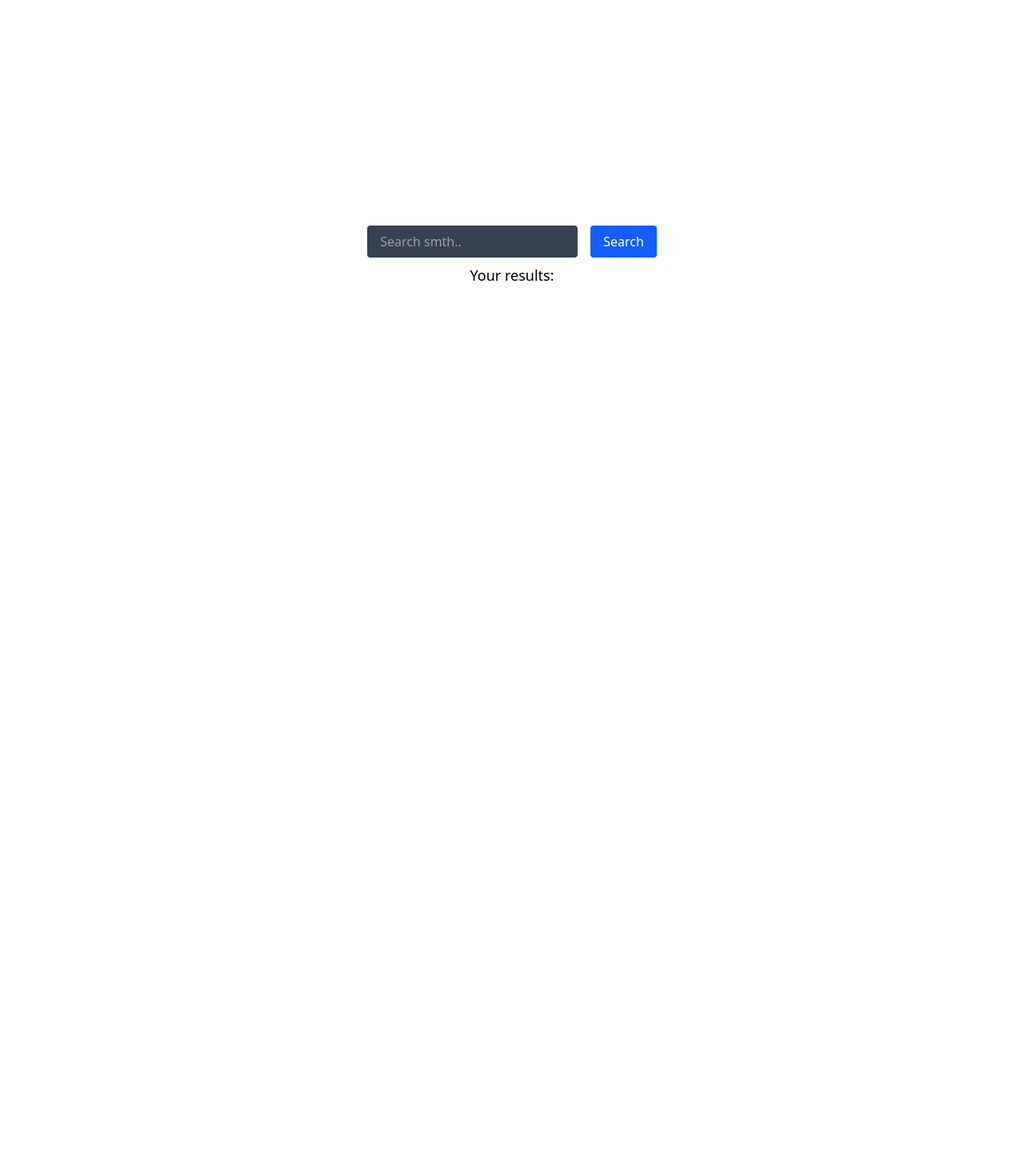
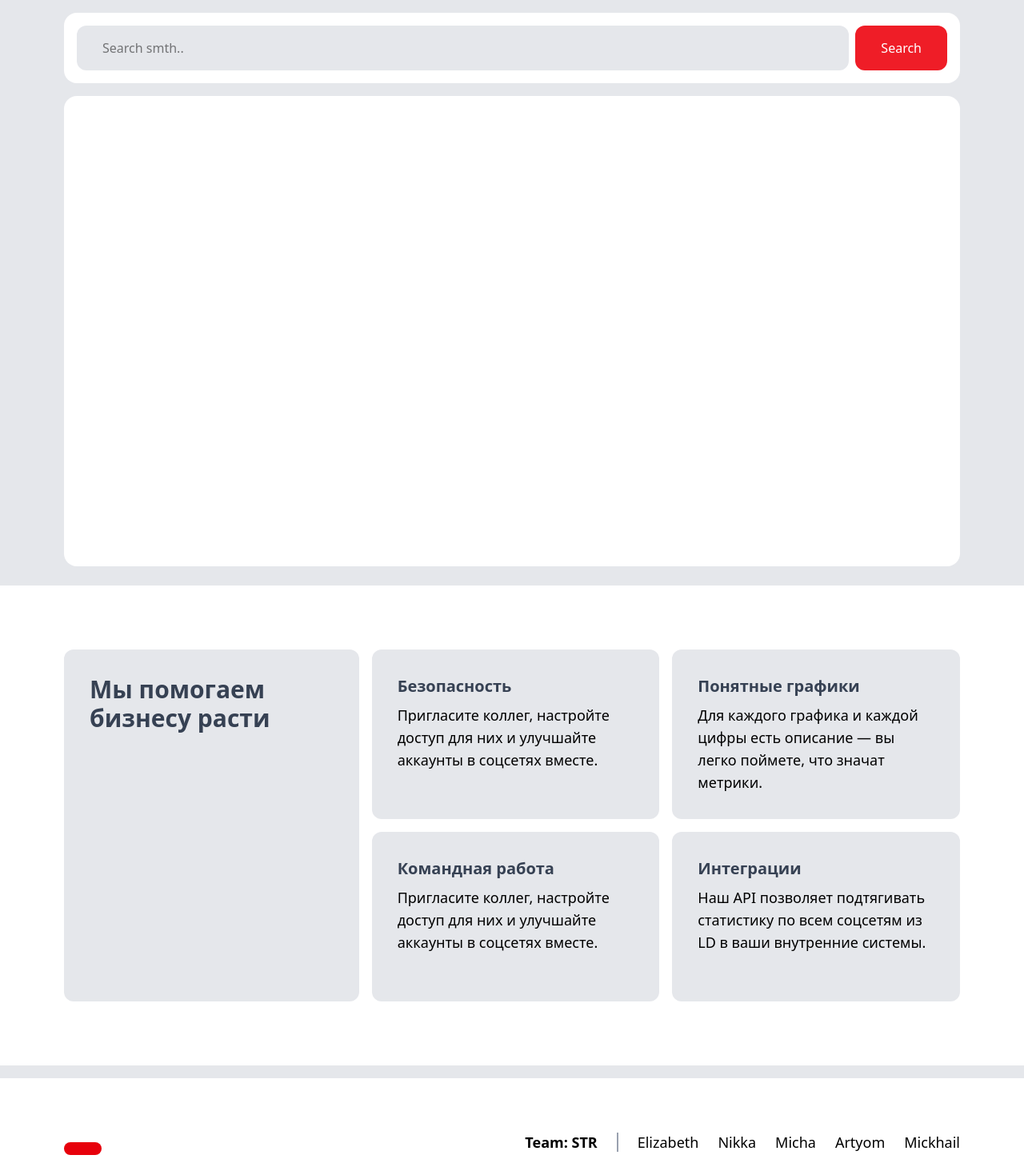
Before and after one commit to www-str/www-str-frontend, a React (Vite) app: page / in a window 1280 px wide. Shown: the part 80-1529 px from the top of the page at 80% size. Before the commit the page ends 800 px from the top, so only its background shows below. Built offline with nearby package versions, Linux system fonts and the light colour scheme.

Commit message:
feat: main page added

```diff
--- a/src/App.tsx
+++ b/src/App.tsx
@@ -1,11 +1,25 @@
-import { useState } from 'react';
+import { useRef, useState } from 'react';
+import WideContainer from './components/WideContainer';
+import NarrowContainer from './components/NarrowContainer';
+import AboutBlock from './components/AboutBlock';
+import Logo from './components/Logo';
+import FormModal from './components/FormModal';
+import Button from './components/ui/Button';
+import axios from 'axios';
 
 function App() {
   const [search, setSearch] = useState("");
   const [result, setResult] = useState("");
 
+  const [modalOpen, setModalOpen] = useState(false);
+
+  const ref = useRef<HTMLDivElement>(null);
+
+
+
   const handlClick = () => {
     setResult(search);
+    setModalOpen(prev => !prev)
   }
 
   const handleChangeSearch = (e: React.ChangeEvent<HTMLInputElement>) => {
@@ -13,17 +27,67 @@ function App() {
     setResult("")
   }
 
+  const handleScroll = (e: React.MouseEvent<HTMLElement>) => {
+    e.preventDefault();
+
+    ref.current?.scrollIntoView({
+      behavior: 'smooth'
+    });
+  }
+
   return (
-    <div className="flex flex-col gap-2  items-center justify-center h-screen">
-      <div className="flex  gap-4 items-center">
-        <input
-          placeholder='Search smth..'
-          className='bg-gray-700 text-white rounded px-4 py-2'
-          type="text" value={search} onChange={handleChangeSearch}
-        />
-        <button onClick={handlClick} className='bg-blue-600 text-white px-4 py-2 rounded'>Search</button>
+    <div className="flex flex-col bg-gray-200">
+      {modalOpen && <FormModal />}
+
+      <div className="h-screen flex flex-col gap-4">
+        <WideContainer classname='flex items-center gap-2 max-h-20'>
+          <>
+            <Logo />
+            <a className="ml-auto mr-0 cursor-pointer text-[#ef1d27] font-medium" onClick={handleScroll}>About</a>
+          </>
+        </WideContainer>
+
+        <NarrowContainer classname='p-4 flex gap-2 items-start'>
+          <>
+            <input
+              placeholder='Search smth..'
+              className='bg-gray-200 font-medium text-black rounded-xl px-8 h-full w-full outline-none'
+              type="text" value={search} onChange={handleChangeSearch}
+            />
+            <Button onclick={handlClick}>Search</Button>
+          </>
+        </NarrowContainer>
+        <NarrowContainer classname='h-full mb-3'></NarrowContainer>
       </div>
-      <p className='text-lg block'>Your results: {result}</p>
+
+      <div className='flex flex-col gap-4 pt-3' ref={ref}>
+        <WideContainer classname='py-20 flex flex-col lg:flex-row gap-4'>
+          <>
+            <AboutBlock title='Мы помогаем бизнесу расти' />
+            <div className="w-full lg:w-2/3 h-full grid grid-cols-1 md:grid-cols-2 grid-rows-2 gap-4">
+              <AboutBlock title='Безопасность' subtitle='Пригласите коллег, настройте доступ для них и улучшайте аккаунты в соцсетях вместе.' />
+              <AboutBlock title='Понятные графики' subtitle='Для каждого графика и каждой цифры есть описание — вы легко поймете, что значат метрики.' />
+              <AboutBlock title='Командная работа' subtitle='Пригласите коллег, настройте доступ для них и улучшайте аккаунты в соцсетях вместе.' />
+              <AboutBlock title='Интеграции' subtitle='Наш API позволяет подтягивать статистику по всем соцсетям из LD в ваши внутренние системы.' />
+            </div>
+          </>
+        </WideContainer>
+
+        <WideContainer classname='py-20 max-h-12 flex justify-between'>
+          <>
+            <Logo />
+            <div className="l-auto flex items-center gap-6">
+              <p className='text-lg font-bold'>Team: STR</p>
+              <span className='h-6 w-0.5 bg-gray-400'></span>
+              <p className='text-lg font-medium'>Elizabeth</p>
+              <p className='text-lg font-medium'>Nikka</p>
+              <p className='text-lg font-medium'>Micha</p>
+              <p className='text-lg font-medium'>Artyom</p>
+              <p className='text-lg font-medium'>Mickhail</p>
+            </div>
+          </>
+        </WideContainer>
+      </div>
     </div>
   )
 }
--- /dev/null
+++ b/src/components/AboutBlock.tsx
@@ -0,0 +1,18 @@
+import React from 'react'
+
+interface IAboutBlock {
+    title: string;
+    subtitle?: string;
+    icon?: string;
+}
+
+const AboutBlock = ({ title, subtitle, icon }: IAboutBlock) => {
+    return (
+        <div className={subtitle ? 'w-full h-full bg-gray-200 rounded-xl p-8' : "w-full lg:w-1/3 bg-gray-200 rounded-xl p-8"}>
+            <h4 className={subtitle ? 'text-xl font-bold text-gray-700' : 'text-3xl font-bold text-gray-700'}>{title}</h4>
+            <p className='text-lg mt-2'>{subtitle}</p>
+        </div>
+    )
+}
+
+export default AboutBlock
--- /dev/null
+++ b/src/components/FormModal.tsx
@@ -0,0 +1,23 @@
+import React from 'react'
+import Button from './ui/Button'
+
+const FormModal = () => {
+    return (
+        <>
+            <div className='fixed z-10 right-10 bottom-10 w-120 h-40 bg-red-200 rounded-2xl
+                flex flex-col '>
+                <div className="">
+                    <span>Question 1</span>
+                    <p>fmsadms mdksm kslakm klw kkdsakdmk</p>
+
+                </div>
+                <div className="">
+                    <Button className=''>Skip</Button>
+                    <Button className=''>Next</Button>
+                </div>
+            </div>
+        </>
+    )
+}
+
+export default FormModal
--- /dev/null
+++ b/src/components/Logo.tsx
@@ -0,0 +1,14 @@
+import React from 'react'
+
+const Logo = () => {
+    return (
+        <div className='w-fit'>
+            <span className='block bg-red-600 h-4 rounded-full'></span>
+            <p className='text-xl font-medium text-red-600'>
+                Logo
+            </p>
+        </div>
+    )
+}
+
+export default Logo
--- /dev/null
+++ b/src/components/NarrowContainer.tsx
@@ -0,0 +1,17 @@
+import React from 'react'
+
+interface INarrowContainer {
+    children?: React.ReactElement
+    classname?: string;
+    style?: object
+}
+
+const NarrowContainer: React.FC<INarrowContainer> = ({ children, classname, style }) => {
+    return (
+        <div className={`bg-white rounded-2xl mx-5 lg:mx-20 ${classname}`} style={style}>
+            {children}
+        </div>
+    )
+}
+
+export default NarrowContainer
--- /dev/null
+++ b/src/components/WideContainer.tsx
@@ -0,0 +1,20 @@
+import React from 'react'
+
+interface IWideContainer {
+    children?: React.ReactElement
+    classname?: string;
+    style?: object
+}
+
+const WideContainer: React.FC<IWideContainer> = ({ children, classname, style }) => {
+    return (
+        <div
+            className={`px-5 lg:px-20 bg-white h-full ${classname}`}
+            style={style}
+        >
+            {children}
+        </div>
+    )
+}
+
+export default WideContainer
--- /dev/null
+++ b/src/components/ui/Button.tsx
@@ -0,0 +1,20 @@
+import React from 'react'
+
+interface IButton {
+    onclick?: () => void;
+    className?: string;
+    children: React.ReactNode;
+}
+
+const Button = ({ onclick, className, children }: IButton) => {
+    return (
+        <button
+            onClick={onclick}
+            className={`bg-[#ef1d27] active:bg-[#f26168] text-white font-medium px-8 py-4 rounded-xl transition-all cursor-pointer hover:opacity-80 ${className}`}
+        >
+            {children}
+        </button>
+    )
+}
+
+export default Button
```
